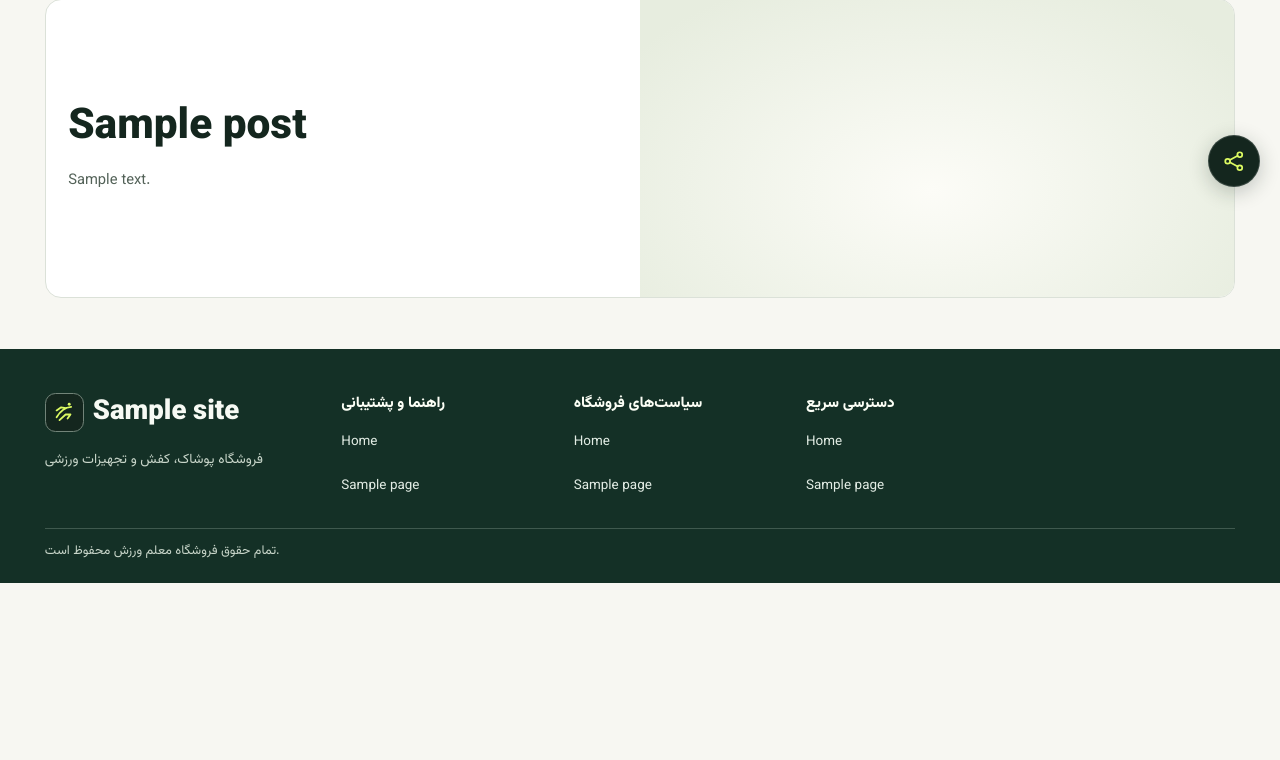
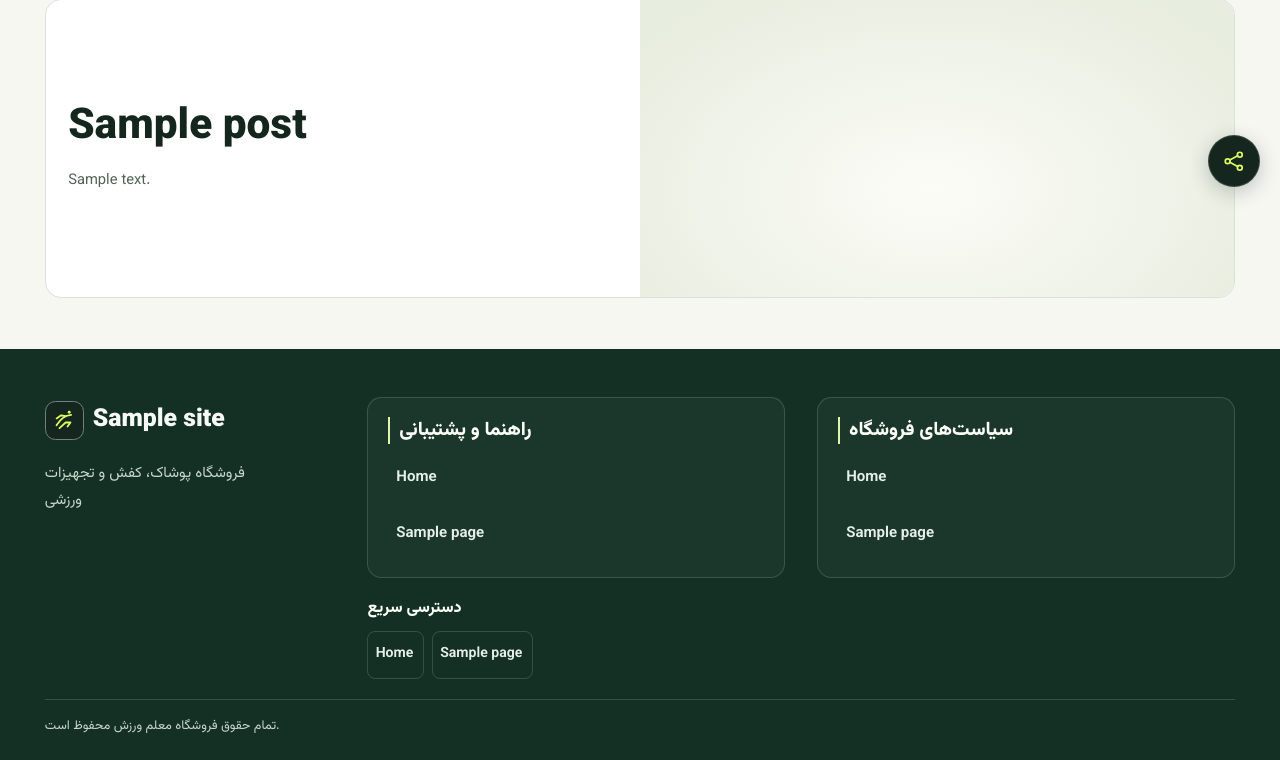
Before and after one commit to mohamadkheiry/moalem-varzesh.ir, a WordPress theme: template theme/home.php in a window 1280 px wide. Shown: the part 593-1353 px from the top of the page. Before the commit the page ends 1176 px from the top, so only its background shows below. Run offline with PHP 8.4 and a stand-in for WordPress, Linux system fonts and the light colour scheme; the site name, menu and one post (Sample post) are stand-ins, and other content is empty; some libraries are stand-ins or nearby versions.

Commit message:
Redesign the storefront footer navigation

```diff
--- a/theme/assets/support.css
+++ b/theme/assets/support.css
@@ -1,26 +1,109 @@
 .site-footer {
+    --footer-edge: #dceee52b;
+    --footer-text: #e6f0e8;
+    --footer-feature: #e1f5a8;
     background: #142c23;
-    background: color-mix(in srgb, var(--mv-footer-accent, #285b48) 26%, #0d211a);
-    padding-block: clamp(1.4rem, 3.7vw, 2.75rem) max(1.25rem, env(safe-area-inset-bottom));
+    background: color-mix(in srgb, var(--mv-footer-accent, #285b48) 25%, #0d211a);
+    padding-block: clamp(1.5rem, 3.7vw, 3rem) max(1.4rem, env(safe-area-inset-bottom));
 }
-.site-footer .footer-grid { grid-template-columns: repeat(2, minmax(0, 1fr)); gap: .9rem 1rem; }
-.mv-footer-brand { grid-column: 1 / -1; padding-block-end: .8rem; border-block-end: 1px solid #e0f4e435; }
-.mv-footer-brand p { max-width: 30ch; }
-.site-footer .mv-footer-group h2, .site-footer .mv-footer-seal h2 { margin: 0 0 .35rem; color: #fcfff6; font-size: .94rem; }
-.site-footer .mv-footer-group nav { display: block; }
+.site-footer .footer-grid { grid-template-columns: minmax(0, 1fr); gap: 1rem; }
+.mv-footer-brand { min-width: 0; align-self: start; padding-block-end: .3rem; }
+.mv-footer-brand .brand { min-height: 3rem; font-size: clamp(1.25rem, 2vw, 1.55rem); }
+.mv-footer-brand p { max-width: 28ch; margin-block-start: .65rem; font-size: .94rem; }
+.mv-footer-group { min-width: 0; }
+.mv-footer-group:not([data-menu="mv_footer_shop"]) {
+    padding: clamp(.8rem, 1.8vw, 1.2rem);
+    border: 1px solid var(--footer-edge);
+    border-radius: .9rem;
+    background: #eef9e708;
+}
+.site-footer .mv-footer-group h2, .site-footer .mv-footer-seal h2 {
+    margin: 0 0 .65rem;
+    color: #fcfff6;
+    font-size: 1rem;
+}
+.site-footer .mv-footer-group:not([data-menu="mv_footer_shop"]) h2 {
+    padding-inline-start: .6rem;
+    border-inline-start: .15rem solid var(--footer-feature);
+    font-size: clamp(1.05rem, 1.6vw, 1.2rem);
+}
 .mv-footer-links, .mv-footer-links ul { padding: 0; margin: 0; list-style: none; }
-.mv-footer-links ul { margin-inline-start: .6rem; padding-inline-start: .32rem; border-inline-start: 1px solid #e0f4e435; }
+.mv-footer-links { display: grid; gap: .5rem; width: 100%; }
+.mv-footer-links ul { margin: .5rem .55rem 0; padding-inline-start: .4rem; border-inline-start: 1px solid var(--footer-edge); }
+.mv-footer-links li { min-width: 0; }
+.mv-footer-links li li + li { margin-block-start: .5rem; }
 .site-footer .mv-footer-links a {
-    width: fit-content;
-    max-width: 100%;
-    color: #e2ece4;
-    line-height: 1.45;
-    overflow-wrap: anywhere;
+    display: flex;
+    width: 100%;
+    min-height: 3rem;
+    gap: .65rem;
+    padding: .35rem .48rem;
+    border: 1px solid transparent;
+    border-radius: .5rem;
+    color: var(--footer-text);
+    font-size: .94rem;
+    font-weight: 640;
+    line-height: 1.55;
 }
-.site-footer .mv-footer-seal { min-width: 0; }
+.mv-footer-link-icon {
+    display: grid;
+    flex: none;
+    width: 2rem;
+    height: 2rem;
+    place-items: center;
+    border: 1px solid var(--footer-edge);
+    border-radius: .4rem;
+    background: #f1fbec0c;
+    color: #d4e3bc;
+}
+.mv-footer-link-icon svg { width: 1.13rem; height: 1.13rem; }
+.mv-footer-link-icon[data-icon="return"] svg { transform: scaleX(-1); }
+.mv-footer-link-label { min-width: 0; overflow-wrap: anywhere; }
+.site-footer .mv-footer-links a[aria-current="page"] {
+    border-color: #b1cfa17a;
+    background: #f3ffeb12;
+}
+.site-footer [data-menu="mv_footer_help"] .mv-footer-links a:has(> [data-icon="book"]) {
+    border-color: transparent;
+    background: var(--footer-feature);
+    color: #1b3327;
+    font-weight: 790;
+}
+.site-footer [data-menu="mv_footer_help"] a:has(> [data-icon="book"]) .mv-footer-link-icon {
+    border-color: #23493138;
+    background: #23493110;
+    color: inherit;
+}
+.site-footer [data-menu="mv_footer_help"] a[aria-current="page"]:has(> [data-icon="book"]) {
+    box-shadow: inset 0 0 0 2px #315642;
+}
+.site-footer .mv-footer-links a:focus-visible {
+    outline: 2px solid var(--footer-feature);
+    outline-offset: 2px;
+    text-decoration: underline;
+}
+@media (hover: hover) {
+    .site-footer .mv-footer-links a:hover {
+        border-color: #b1cfa17a;
+        background-color: #f3ffeb12;
+        color: #fcfff6;
+    }
+}
+.mv-footer-group[data-menu="mv_footer_shop"] .mv-footer-links {
+    display: flex;
+    flex-wrap: wrap;
+}
+.site-footer [data-menu="mv_footer_shop"] .mv-footer-links a {
+    gap: .35rem;
+    padding-inline: .45rem .6rem;
+    border-color: var(--footer-edge);
+    font-size: .88rem;
+}
+.site-footer [data-menu="mv_footer_shop"] .mv-footer-link-icon { width: 1.65rem; border-color: transparent; background: none; }
+.site-footer .mv-footer-seal { min-width: 0; align-self: start; }
 .site-footer .mv-footer-seal p { max-width: 21ch; font-size: .77rem; overflow-wrap: anywhere; }
 .mv-footer-seal bdi { white-space: nowrap; }
-.site-footer .footer-end { border-block-start-color: #e0f4e435; }
+.site-footer .footer-end { padding-block-start: .95rem; border-block-start-color: var(--footer-edge); }
 
 .mv-support-page { max-width: 78rem; margin-block: clamp(1rem, 2.6vw, 2rem) clamp(2rem, 5vw, 4rem); }
 .mv-support-crumbs { display: flex; flex-wrap: wrap; align-items: center; gap: .35rem; margin-block-end: .58rem; color: var(--muted); font-size: .83rem; }
@@ -89,13 +172,23 @@
 .mv-support-related a:hover { text-decoration: underline; }
 .mv-support-related svg { flex: none; width: 1rem; height: 1rem; }
 @media (min-width: 48rem) {
-    .site-footer .footer-grid { grid-template-columns: repeat(4, minmax(0, 1fr)); gap: 1.15rem; }
+    .site-footer .footer-grid { grid-template-columns: repeat(2, minmax(0, 1fr)); gap: 1.1rem; }
+    .mv-footer-brand { grid-column: 1 / -1; }
     .mv-support-hero { grid-template-columns: minmax(0, 1fr) minmax(0, 1.06fr); }
     .mv-support-hero-image { min-height: 15rem; }
     .mv-support-layout:has(.mv-support-outline) { grid-template-columns: minmax(11rem, .85fr) minmax(0, 2.45fr); }
     .mv-support-outline { position: sticky; top: 1rem; }
 }
 @media (min-width: 64rem) {
-    .site-footer .footer-grid { grid-template-columns: minmax(0, 1.3fr) repeat(3, minmax(0, 1fr)) minmax(0, .92fr); }
-    .mv-footer-brand { grid-column: auto; padding-block-end: 0; border: 0; }
+    .site-footer .footer-grid {
+        grid-template-areas: "brand help policies" "seal help policies" ". shop shop";
+        grid-template-columns: minmax(0, .8fr) repeat(2, minmax(0, 1.15fr));
+        grid-template-rows: auto 1fr auto;
+        gap: 1.25rem clamp(1rem, 2.5vw, 2.2rem);
+    }
+    .mv-footer-brand { grid-area: brand; }
+    .mv-footer-seal { grid-area: seal; }
+    .mv-footer-group[data-menu="mv_footer_help"] { grid-area: help; }
+    .mv-footer-group[data-menu="mv_footer_policies"] { grid-area: policies; }
+    .mv-footer-group[data-menu="mv_footer_shop"] { grid-area: shop; }
 }
--- a/theme/footer.php
+++ b/theme/footer.php
@@ -14,13 +14,13 @@
                 if (!$menu && (!empty($assigned[$location]) || empty($defaults[$location]))) continue;
                 $heading = $footer['headings'][$location];
                 ?>
-                <div class="mv-footer-group">
+                <div class="mv-footer-group" data-menu="<?php echo esc_attr($location); ?>">
                     <h2><?php echo esc_html($heading); ?></h2>
                     <nav aria-label="<?php echo esc_attr($heading); ?>">
                         <?php if ($menu) : echo $menu; else : ?>
                             <ul class="mv-footer-links">
                                 <?php foreach ($defaults[$location] as [$id, $label]) : ?>
-                                    <li><a href="<?php echo esc_url(get_permalink($id)); ?>"><?php echo esc_html($label); ?></a></li>
+                                    <li><a href="<?php echo esc_url(get_permalink($id)); ?>"<?php if ($id === get_queried_object_id()) echo ' aria-current="page"'; ?>><?php echo mv_footer_link_contents(esc_html($label), $id); ?></a></li>
                                 <?php endforeach; ?>
                             </ul>
                         <?php endif; ?>
--- a/theme/functions.php
+++ b/theme/functions.php
@@ -57,6 +57,11 @@ function mv_icon(string $name): void {
         'whatsapp' => '<path d="M20.5 11.9a8.5 8.5 0 0 1-12.2 7.6l-4.6 1 1-4.3a8.5 8.5 0 1 1 15.8-4.3Z"/><path d="M9 8.5c.3 3 2.6 5.5 5.6 6l1.1-1.3-1.8-1.1-.9.5a6 6 0 0 1-2.3-2.5l.5-.7-1-1.8Z"/>',
         'chat' => '<path d="M20.6 11.8a8.6 8.6 0 0 1-8.6 8.6 9 9 0 0 1-3.8-.9l-4.6 1 .9-4.4a8.6 8.6 0 1 1 16.1-4.3Z"/><path d="M8.8 11.8h6.4"/>',
         'phone' => '<path d="m8 4 2.2 4.1-2.1 2.2a13 13 0 0 0 5.6 5.6l2.2-2.1L20 16v2.2c0 1-.8 1.8-1.8 1.8A14.2 14.2 0 0 1 4 5.8C4 4.8 4.8 4 5.8 4Z"/>',
+        'book' => '<path d="M12 6.5C9.8 4.4 6.5 4 3.5 5v13c3-1 6.3-.6 8.5 1.5 2.2-2.1 5.5-2.5 8.5-1.5V5c-3-1-6.3-.6-8.5 1.5Zm0 0v13"/>',
+        'info' => '<circle cx="12" cy="12" r="8.25"/><path d="M12 11.5v4.25M12 8.5h.01"/>',
+        'document' => '<path d="M14 4H6v16h12V8l-4-4Zm0 0v4h4M9 12h6m-6 4h6"/>',
+        'return' => '<path d="m8 5-4 4 4 4M4 9h11a4.5 4.5 0 0 1 0 9h-3"/>',
+        'shield' => '<path d="M12 3 5 6v5.25c0 4.4 2.5 7.3 7 9.5 4.5-2.2 7-5.1 7-9.5V6l-7-3Zm-3 9 2 2 4-4"/>',
     ];
     if (isset($icons[$name])) {
         echo '<svg viewBox="0 0 24 24" fill="none" stroke="currentColor" stroke-width="1.85" stroke-linecap="round" stroke-linejoin="round" aria-hidden="true" focusable="false">' . $icons[$name] . '</svg>';
--- a/theme/style.css
+++ b/theme/style.css
@@ -1,7 +1,7 @@
 /*
 Theme Name: Moalem Varzesh
 Description: قالب فارسی سبک فروشگاه معلم ورزش برای ووکامرس
-Version: 1.9.1
+Version: 1.10.1
 Requires at least: 7.0
 Requires PHP: 8.1
 Text Domain: moalem-varzesh
--- a/theme/support.php
+++ b/theme/support.php
@@ -69,6 +69,37 @@ function mv_footer_default_items(): array {
     return $items;
 }
 
+function mv_footer_link_contents(string $title, int $page_id): string {
+    $icon = match (mv_support_page_key($page_id)) {
+        'guides' => 'book',
+        'about' => 'info',
+        'contact' => 'chat',
+        'terms' => 'document',
+        'returns' => 'return',
+        'privacy' => 'shield',
+        'cookies' => 'check',
+        default => 'arrow',
+    };
+    if ($icon === 'arrow' && $page_id && function_exists('wc_get_page_id')) {
+        $icon = match ($page_id) {
+            wc_get_page_id('shop') => 'bag',
+            wc_get_page_id('myaccount') => 'user',
+            wc_get_page_id('cart') => 'cart',
+            default => 'arrow',
+        };
+    }
+    ob_start();
+    ?><span class="mv-footer-link-icon" data-icon="<?php echo esc_attr($icon); ?>" aria-hidden="true"><?php mv_icon($icon); ?></span><span class="mv-footer-link-label"><?php echo $title; ?></span><?php
+    return (string) ob_get_clean();
+}
+
+add_filter('nav_menu_item_title', static function (string $title, WP_Post $item, stdClass $args): string {
+    if (!isset(mv_footer_locations()[$args->theme_location ?? ''])) {
+        return $title;
+    }
+    return mv_footer_link_contents($title, $item->object === 'page' ? (int) $item->object_id : 0);
+}, 10, 3);
+
 function mv_support_defaults(): array {
     $defaults = [
         'footer_intro' => 'فروشگاه پوشاک، کفش و تجهیزات ورزشی',
```
Also changed, not shown: tests/storefront.cjs (+33 -3 lines).
